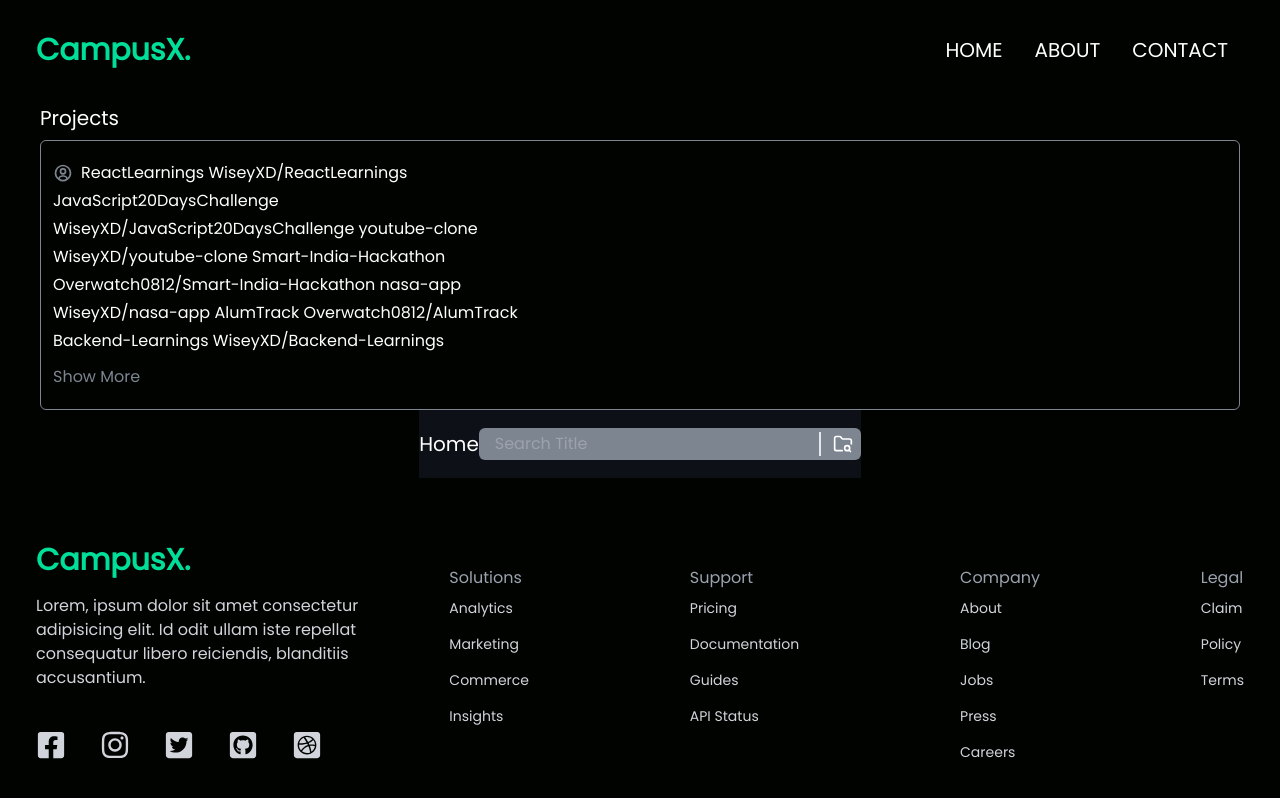
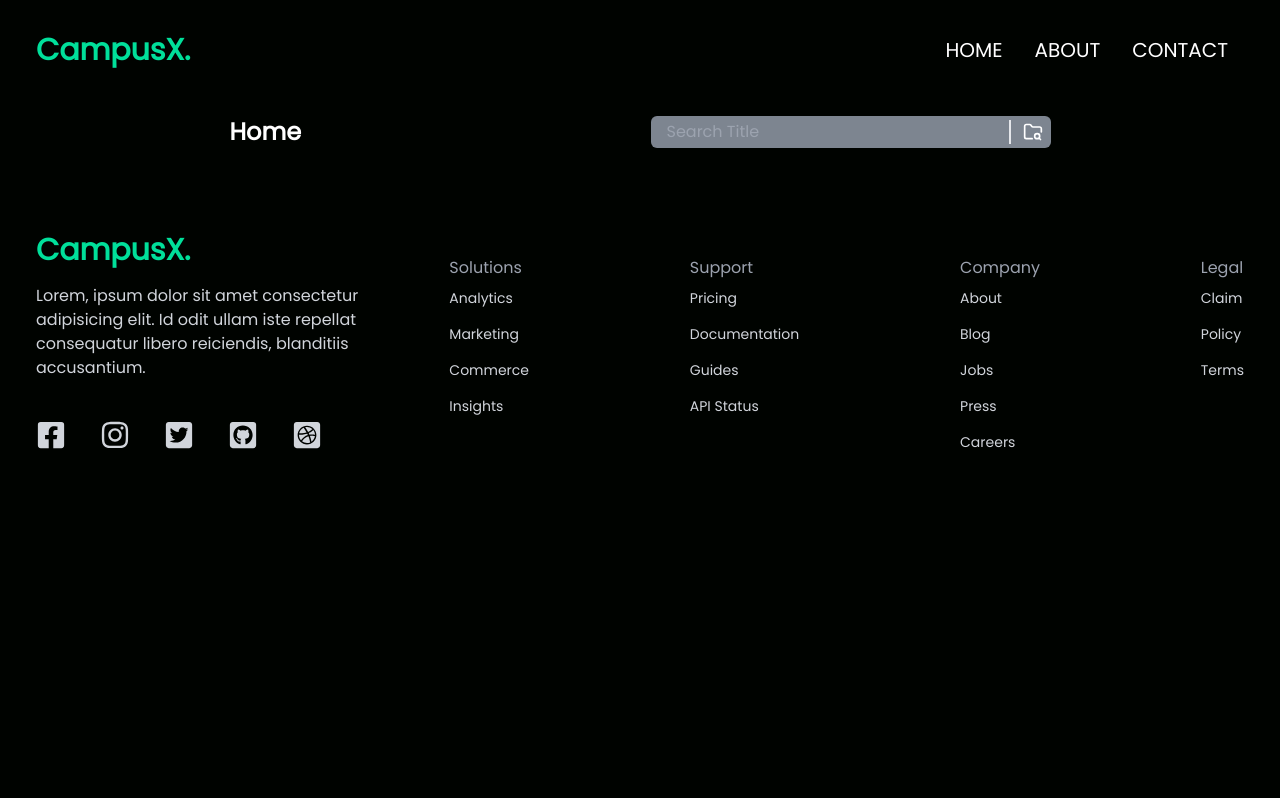
Before and after one commit to Overwatch0812/NASAX, a React (Vite) app in the folder frontend/: page /feed in a window 1280 px wide. Shown: the top 798 px of the page. Built offline with nearby package versions, Linux system fonts and the light colour scheme.

Commit message:
Search Field DOne

```diff
--- a/frontend/src/components/Cards.jsx
+++ b/frontend/src/components/Cards.jsx
@@ -4,6 +4,7 @@ import Triple from "../assets/triple.png";
 import { Link } from "react-router-dom";
 import { TbReportSearch } from "react-icons/tb";
 import { HiOutlineDocumentReport } from "react-icons/hi";
+import Select from "react-select";
 export default function Cards() {
 	return (
 		<div className="w-full py-[8rem] px-4 bg-white">
--- a/frontend/src/components/FeedPage.jsx
+++ b/frontend/src/components/FeedPage.jsx
@@ -1,14 +1,10 @@
 import FeedCard from "./FeedCard";
 import Search from "./Search";
-import Sidebar from "./Sidebar";
 export default function FeedPage() {
 	return (
-		<div className="max-w-[1200px] md:mx-auto flex flex-col mx-3 text-white">
-			<Sidebar />
-			<div className="max-w-[1200px] md:mx-auto bg-baseBG">
-				<Search />
-				<FeedCard />
-			</div>
+		<div className="max-w-[1200px]  mx-3 lg:mx-auto  flex flex-col text-white">
+			<Search />
+			<FeedCard />
 		</div>
 	);
 }
--- a/frontend/src/components/Search.jsx
+++ b/frontend/src/components/Search.jsx
@@ -2,14 +2,14 @@ import { LuFolderSearch } from "react-icons/lu";
 
 export default function Search() {
 	return (
-		<div className="w-full flex justify-between items-center my-3">
+		<div className="max-w-[1200px] w-full flex justify-between md:justify-evenly md:gap-[10rem] items-center my-3">
 			<div className="">
-				<h3 className="text-xl my-2">Home</h3>
+				<h3 className=" my-2 text-2xl font-semibold">Home</h3>
 			</div>
-			<div className="bg-cardGrey flex gap-3 px-2 rounded-md">
+			<div className="bg-cardGrey flex gap-3 px-2 rounded-md md:w-1/3 md:justify-between">
 				<input
 					type="text"
-					className="bg-cardGrey px-2 my-1 border-r-2 text-white"
+					className="bg-cardGrey px-2 my-1 border-r-2 text-white md:basis-[95%]"
 					placeholder="Search Title"
 				/>
 				<button>
--- a/frontend/src/components/Sidebar.jsx
+++ b/frontend/src/components/Sidebar.jsx
@@ -8,7 +8,7 @@ export default function Sidebar() {
 	};
 	return (
 		<div>
-			<h3 className="text-xl my-2">Projects</h3>
+			<h3 className="text-2xl font-semibold my-2">Projects</h3>
 			<div className="w-full px-3 py-5 border border-cardGrey rounded-md">
 				<ul className="list-none flex flex-col gap-1">
 					<li className="flex gap-2 items-center">
```
